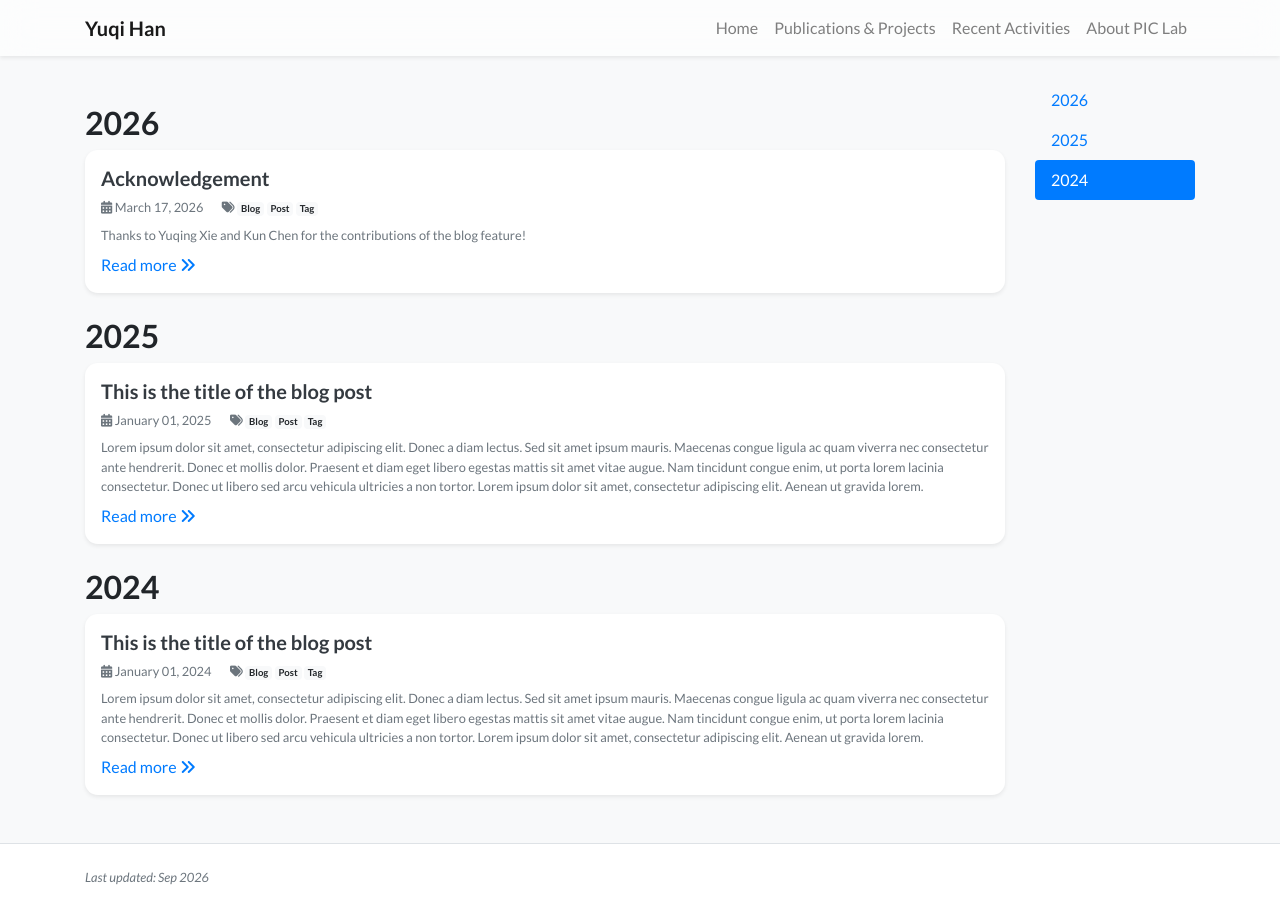
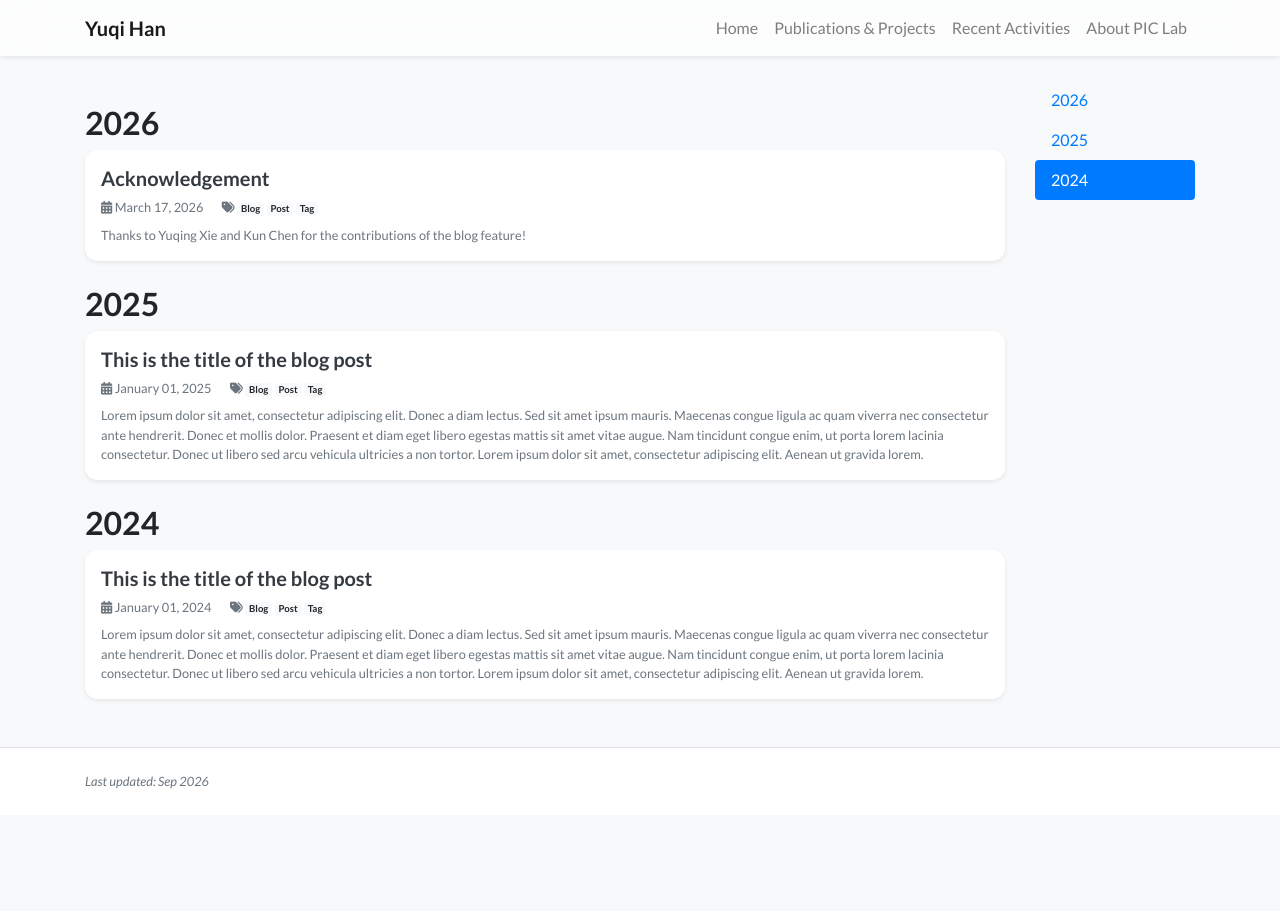
Before and after one commit to hyq0413/hyq0413.github.io, a Jekyll site: the page built from teaching.html, in a window 1280 px wide. Built offline with Jekyll 4.4.1, drawn with Linux system fonts in a browser that asks for light colours; nearby versions of some CDN libraries; a style sheet for code colours, icons or effects is not loaded.

Commit message:
Update blog_card.html

```diff
--- a/_includes/widgets/blog_card.html
+++ b/_includes/widgets/blog_card.html
@@ -29,11 +29,6 @@
                     {{ item.content | strip_html | truncate: 500 }}
                 {% endif %}
             </div>
-            <div class="mt-2">
-                <a href="{{ item.url | relative_url }}">
-                    Read more <i class="fas fa-angle-double-right"></i>
-                </a>
-            </div>
         </div>
     </div>
 </div>
```
